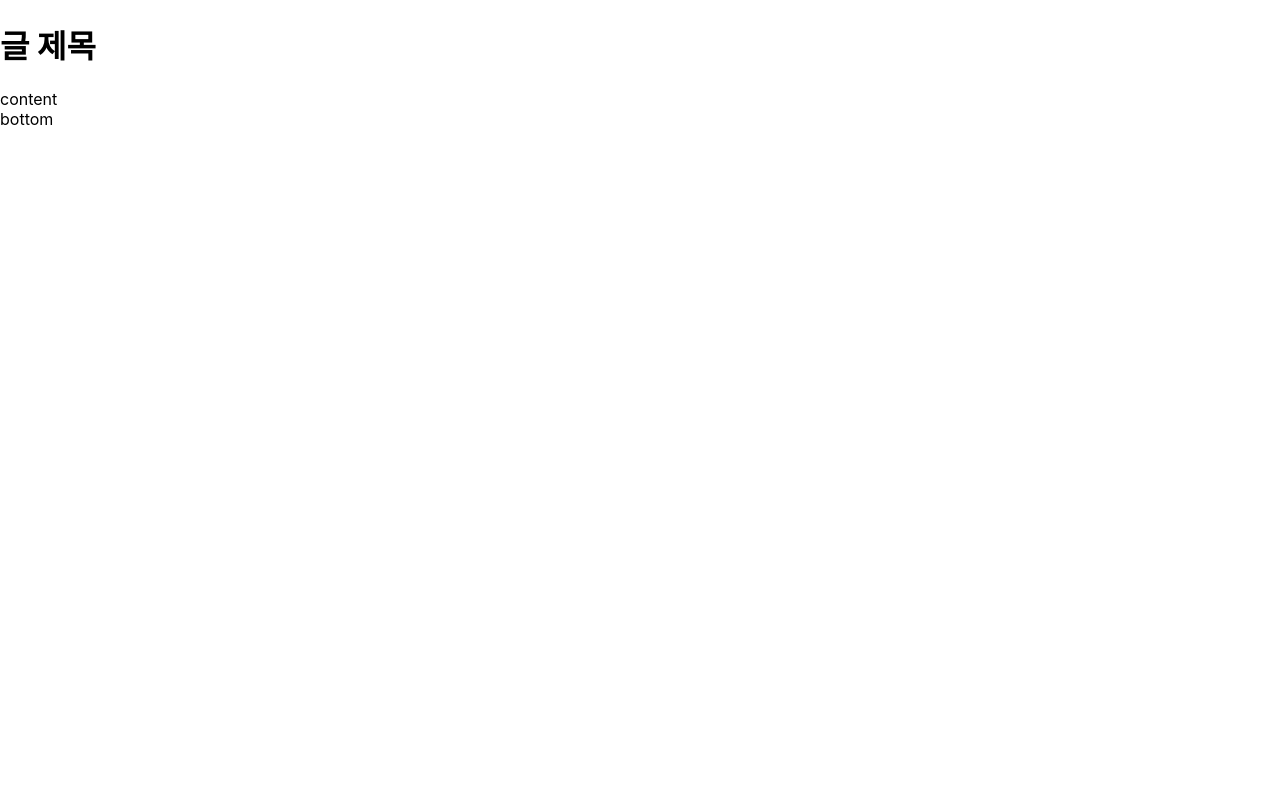
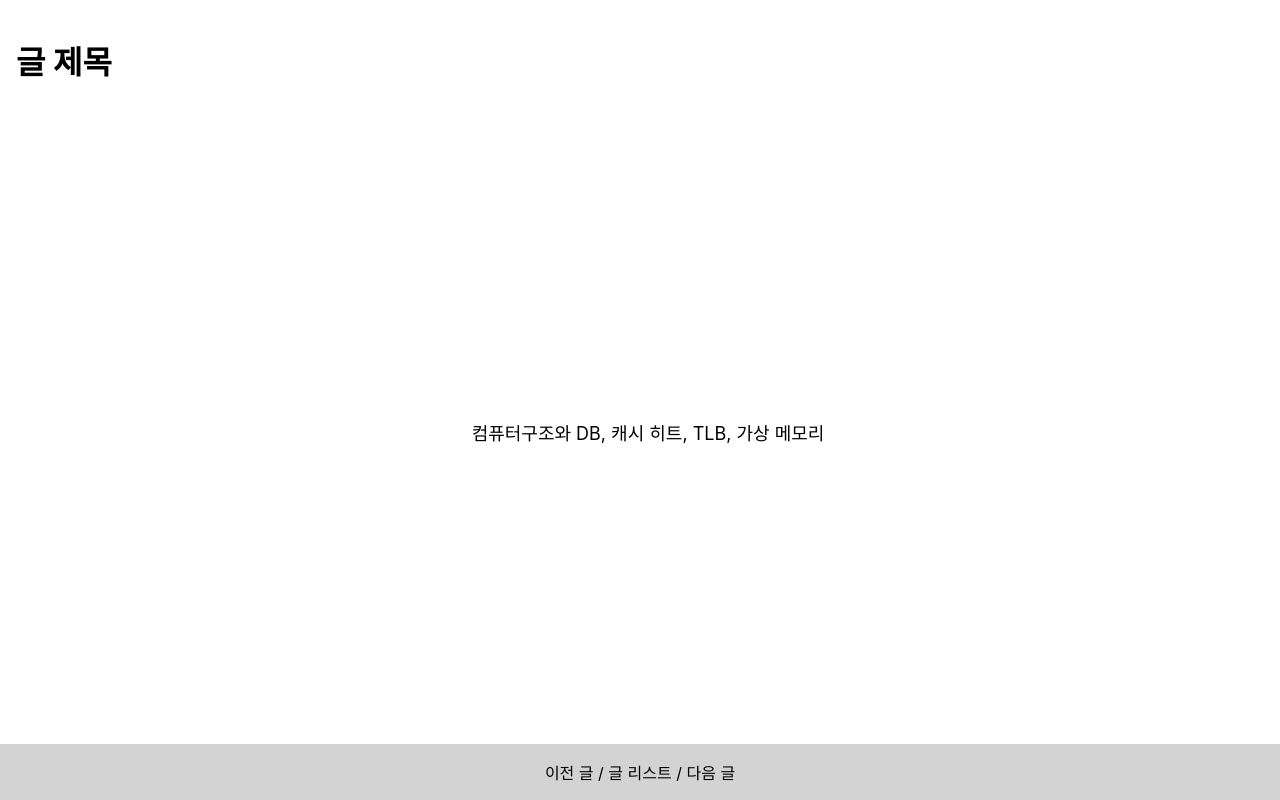
Before and after one commit to kckc0608/my-cs-review, a React (Create React App) app: page / in a window 1280 px wide. Built offline with nearby package versions, Linux system fonts and the light colour scheme.

Commit message:
style: 레이아웃에 디자인 적용

```diff
--- a/package.json
+++ b/package.json
@@ -9,6 +9,7 @@
     "react": "^18.3.1",
     "react-dom": "^18.3.1",
     "react-scripts": "5.0.1",
+    "styled-components": "^6.1.11",
     "web-vitals": "^2.1.0"
   },
   "scripts": {
--- a/src/App.css
+++ b/src/App.css
@@ -1,5 +1,10 @@
+html {
+  height: 100vh;
+}
+
 .App {
   text-align: center;
+  height: 100vh;
 }
 
 .App-logo {
--- a/src/BottomNav.js
+++ b/src/BottomNav.js
@@ -1,10 +1,17 @@
 import React from 'react';
+import styled from 'styled-components';
+
+const BottomNavStyle = styled.div`
+    text-align: center;
+    background: lightgrey;
+    padding: 1rem;
+`;
 
 const BottomNav = () => {
     return (
-        <div>
-            bottom
-        </div>
+        <BottomNavStyle>
+            이전 글 / 글 리스트 / 다음 글
+        </BottomNavStyle>
     );
 };
 
--- a/src/Content.js
+++ b/src/Content.js
@@ -1,10 +1,18 @@
 import React from 'react';
+import styled from 'styled-components';
+
+const ContentStyle = styled.div`
+    padding-left: 1rem;
+    margin: auto auto;
+    font-size: 18px;
+    text-align: start;
+`;
 
 const Content = () => {
     return (
-        <div>
-            content
-        </div>
+        <ContentStyle>
+            컴퓨터구조와 DB, 캐시 히트, TLB, 가상 메모리
+        </ContentStyle>
     );
 };
 
--- a/src/Header.js
+++ b/src/Header.js
@@ -1,11 +1,18 @@
+import styled from 'styled-components';
 import React from 'react';
+
+const HeaderStyle = styled.div`
+    padding: 1rem;
+`;
 
 const Header = (props) => {
     const {title} = props;
     return (
-        <h1>
-            {title}
-        </h1>
+        <HeaderStyle>
+            <h1>
+                {title}
+            </h1>
+        </HeaderStyle>
     );
 };
 
--- a/src/Layouut.js
+++ b/src/Layouut.js
@@ -1,13 +1,20 @@
 import BottomNav from "./BottomNav";
 import Content from "./Content";
 import Header from "./Header";
+import styled from "styled-components";
+
+const LyaoutStyle = styled.div`
+    display: flex;
+    flex-direction: column;
+    height: 100vh;
+`;
 
 const Layout = () => {
-    return <div>
+    return <LyaoutStyle>
         <Header title="글 제목"/>
         <Content />
         <BottomNav />
-    </div>
+    </LyaoutStyle>
 }
 
 export default Layout;
```
Also changed, not shown: 1 other file (tests, documents, lock files or other folders).
